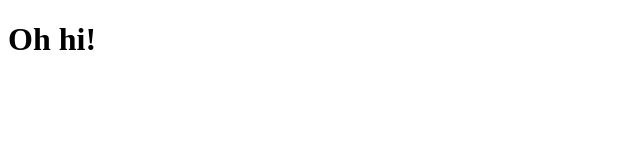
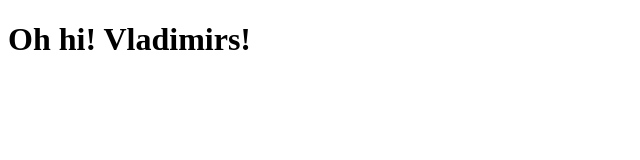
Before and after one commit to BBK-PiJ-2015-87/vagrant-machines, a plain HTML site: page centos/index.html in a window 1280 px wide. Shown: the whole page, without its empty margins (0-640 px from the left). Drawn offline with Linux system fonts and the light colour scheme.

```diff
--- a/centos/index.html
+++ b/centos/index.html
@@ -4,6 +4,6 @@
     <title>Vagrant test</title>
 </head>
 <body>
-<h1>Oh hi!</h1>
+<h1>Oh hi! Vladimirs!</h1>
 </body>
 </html>
```
Also changed, not shown: 3 other files.
